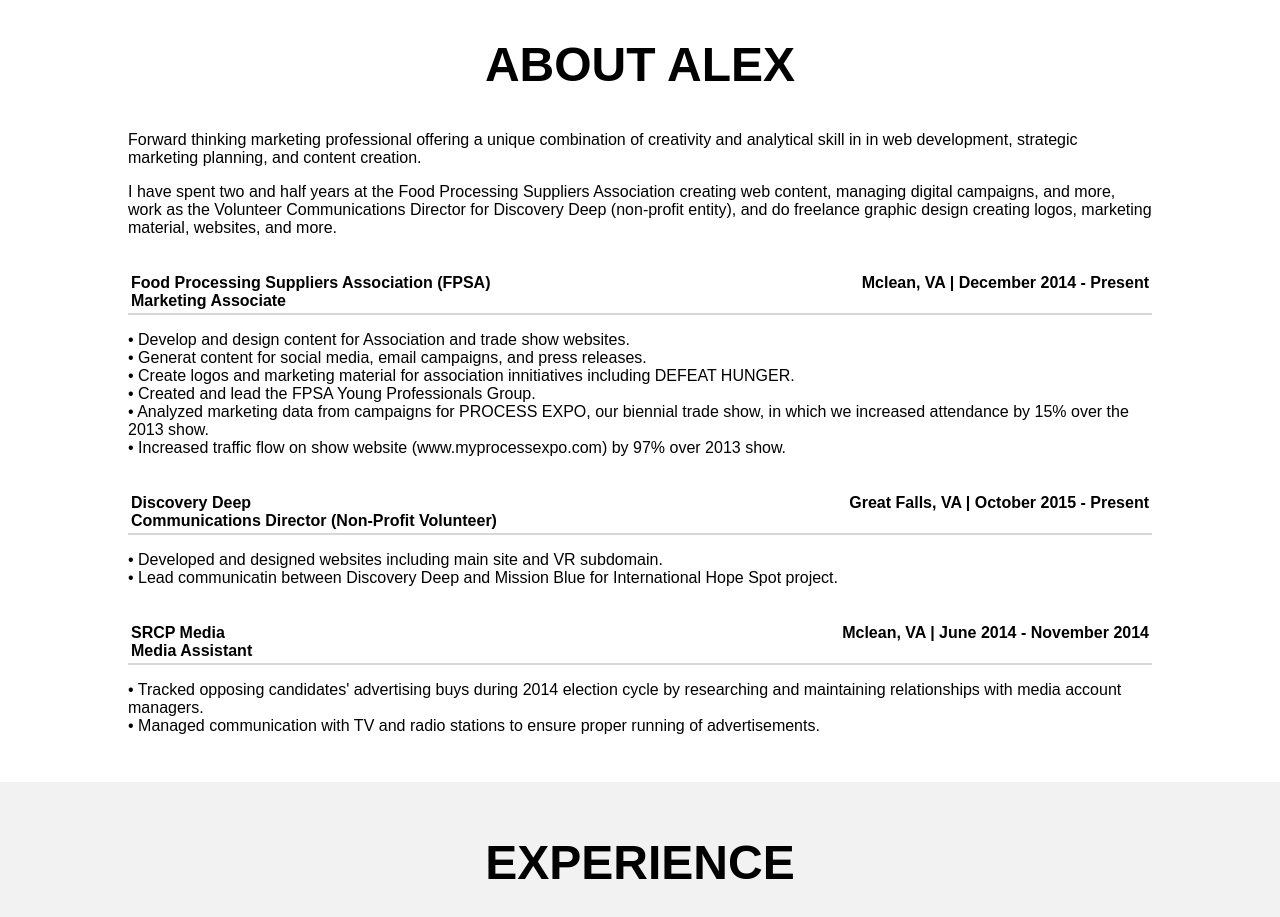
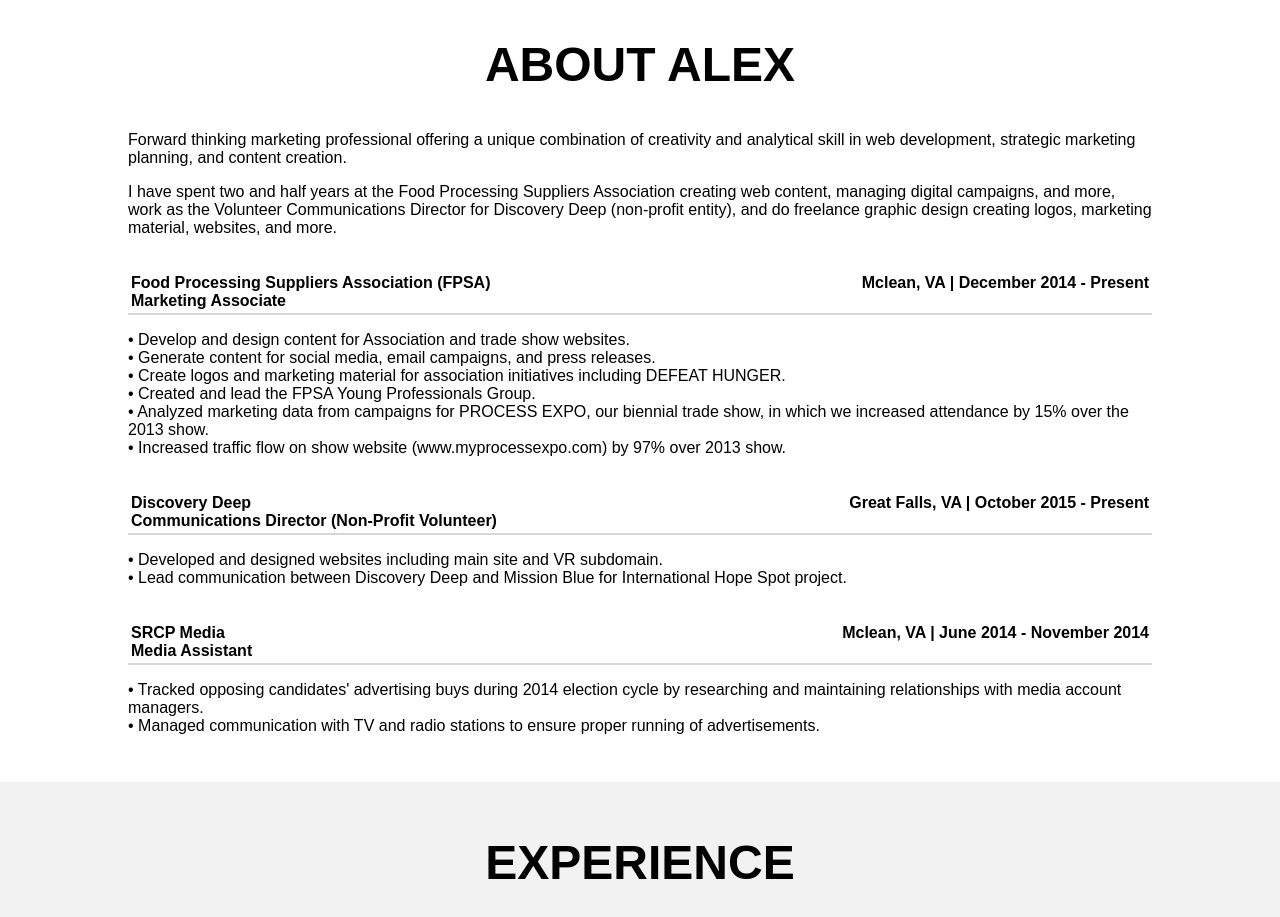
Before and after one commit to stopaalex/Resume, a plain HTML site: page index.html in a window 1280 px wide. Shown: the part 980-1897 px from the top of the page. Drawn offline with nearby package versions, Linux system fonts and the light colour scheme.

Commit message:
Update index.html

```diff
--- a/index.html
+++ b/index.html
@@ -50,7 +50,7 @@
     </h2>
 
     <p>
-      Forward thinking marketing professional offering a unique combination of creativity and analytical skill in in web development, strategic marketing planning, and content creation.
+      Forward thinking marketing professional offering a unique combination of creativity and analytical skill in web development, strategic marketing planning, and content creation.
     </p>
     <p>
       I have spent two and half years at the Food Processing Suppliers Association creating web content, managing digital campaigns, and more,  work as the Volunteer Communications Director for Discovery Deep (non-profit entity), and do freelance graphic design creating logos, marketing material, websites, and more.<br><br>
@@ -66,7 +66,7 @@
       </tr>
     </table>
     <p>
-      &bull; Develop and design content for Association and trade show websites.<br>&bull; Generat content for social media, email campaigns, and press releases.<br>&bull; Create logos and marketing material for association innitiatives including DEFEAT HUNGER.<br>&bull; Created and lead the FPSA Young Professionals Group.<br>&bull; Analyzed marketing data from campaigns for PROCESS EXPO, our biennial trade show, in which we increased attendance by 15% over the 2013 show.<br>&bull; Increased traffic flow on show website (www.myprocessexpo.com) by 97% over 2013 show.
+      &bull; Develop and design content for Association and trade show websites.<br>&bull; Generate content for social media, email campaigns, and press releases.<br>&bull; Create logos and marketing material for association initiatives  including DEFEAT HUNGER.<br>&bull; Created and lead the FPSA Young Professionals Group.<br>&bull; Analyzed marketing data from campaigns for PROCESS EXPO, our biennial trade show, in which we increased attendance by 15% over the 2013 show.<br>&bull; Increased traffic flow on show website (www.myprocessexpo.com) by 97% over 2013 show.
 <br><br>
     </p>
     <table>
@@ -80,7 +80,7 @@
       </tr>
     </table>
     <p>
-      &bull; Developed and designed websites including main site and VR subdomain.<br>&bull; Lead communicatin between Discovery Deep and Mission Blue for International Hope Spot project.<br><br>
+      &bull; Developed and designed websites including main site and VR subdomain.<br>&bull; Lead communication between Discovery Deep and Mission Blue for International Hope Spot project.<br><br>
     </p>
     <table>
       <tr>
```
